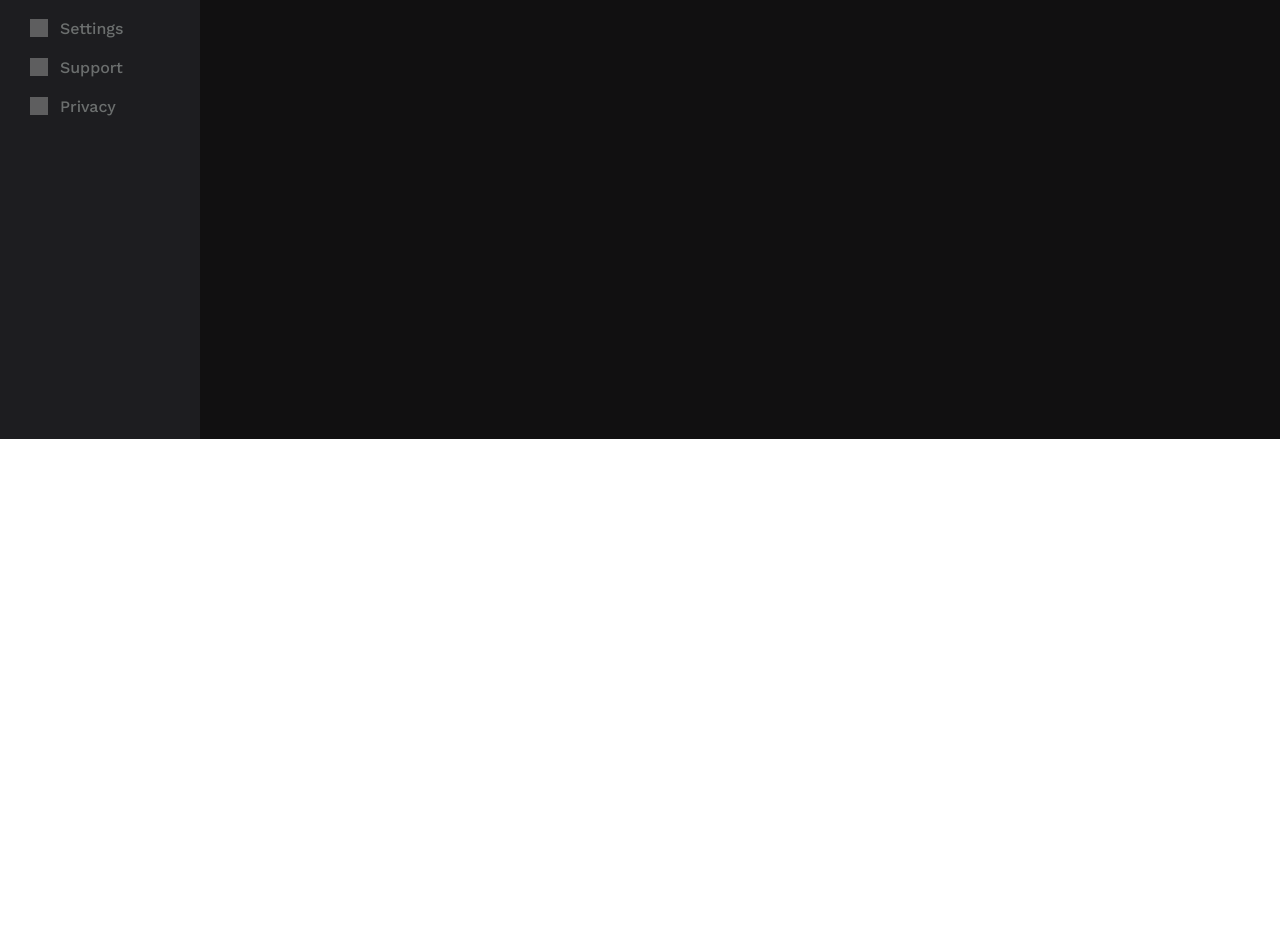
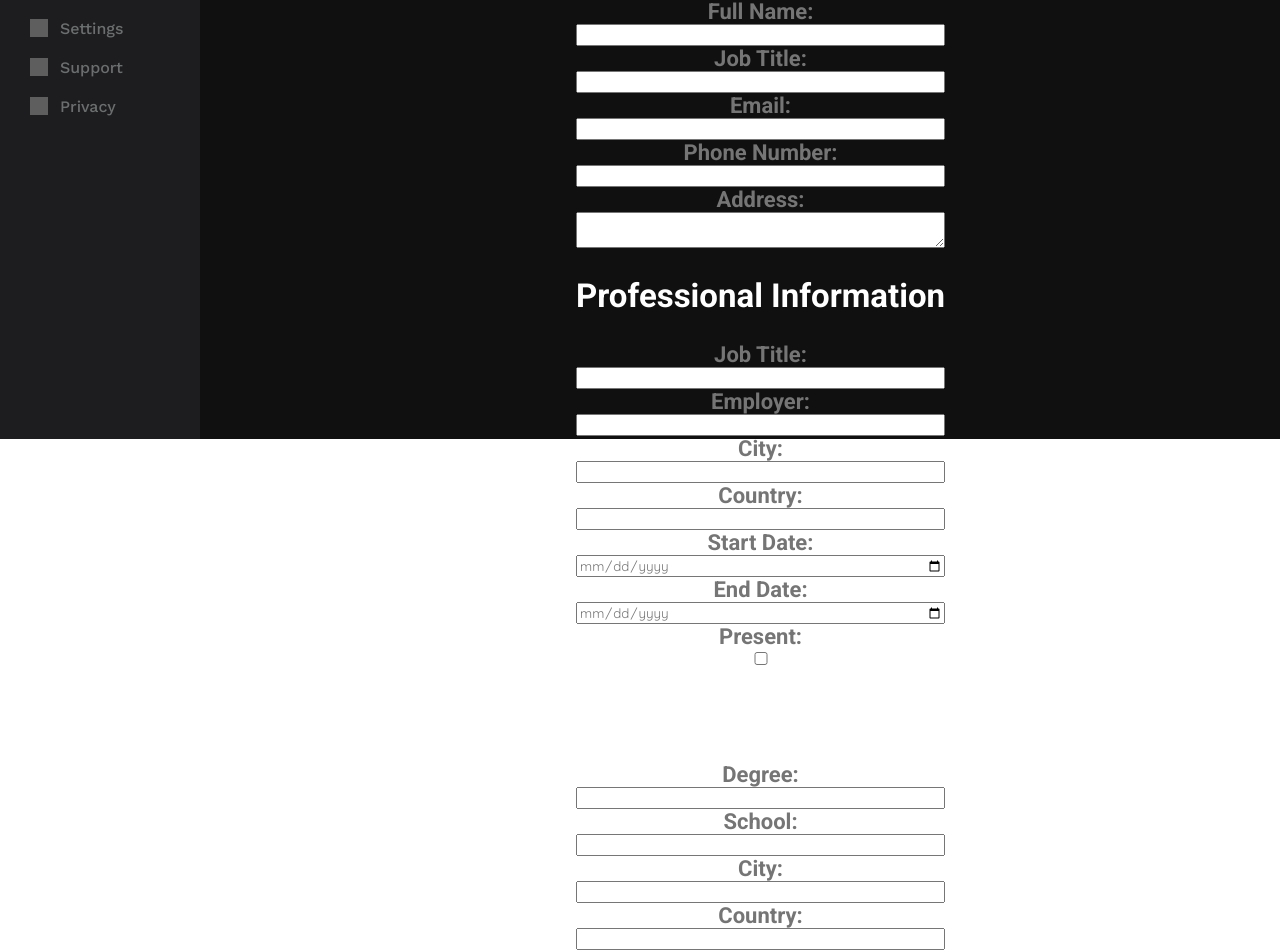
Before and after one commit to schaulet207/resumeBuilder, a React (Vite) app in the folder resumeBuilder/: page / in a window 1280 px wide. Shown: the part 433-1385 px from the top of the page. Before the commit the page ends 872 px from the top, so only its background shows below. Built offline with nearby package versions, Linux system fonts and the light colour scheme; grey boxes are pictures that could not be loaded.

Commit message:
Create React components for Personal, Professional and Education sections

```diff
--- a/resumeBuilder/src/App.jsx
+++ b/resumeBuilder/src/App.jsx
@@ -1,8 +1,21 @@
-import { useState } from 'react'
-import './App.css'
+import React from 'react';
+import './App.css';
+import PersonalInfo from './Personal';
+import ProfessionalInfo from './Professional';
+import EducationInfo from './Education';
 
 function App() {
-
+  return (
+    <div className="App">
+      <h1>Resume Builder</h1>
+      <div className="left-half">
+        <PersonalInfo />
+        <ProfessionalInfo />
+        <EducationInfo />
+      </div>
+      {/* Add other components for the right half of the screen */}
+    </div>
+  );
 }
 
-export default App
+export default App;
--- /dev/null
+++ b/resumeBuilder/src/Education.jsx
@@ -0,0 +1,102 @@
+import React, { useState } from 'react';
+
+function EducationInfo() {
+  const [degree, setDegree] = useState('');
+  const [school, setSchool] = useState('');
+  const [city, setCity] = useState('');
+  const [country, setCountry] = useState('');
+  const [startDate, setStartDate] = useState('');
+  const [endDate, setEndDate] = useState('');
+
+  const handleDegreeChange = (e) => {
+    setDegree(e.target.value);
+  };
+
+  const handleSchoolChange = (e) => {
+    setSchool(e.target.value);
+  };
+
+  const handleCityChange = (e) => {
+    setCity(e.target.value);
+  };
+
+  const handleCountryChange = (e) => {
+    setCountry(e.target.value);
+  };
+
+  const handleStartDateChange = (e) => {
+    setStartDate(e.target.value);
+  };
+
+  const handleEndDateChange = (e) => {
+    setEndDate(e.target.value);
+  };
+
+  return (
+    <div className="education-info">
+      <h2>Education Information</h2>
+      <div className="input-field">
+        <label htmlFor="degree">Degree:</label>
+        <input
+          type="text"
+          id="degree"
+          name="degree"
+          value={degree}
+          onChange={handleDegreeChange}
+        />
+      </div>
+      <div className="input-field">
+        <label htmlFor="school">School:</label>
+        <input
+          type="text"
+          id="school"
+          name="school"
+          value={school}
+          onChange={handleSchoolChange}
+        />
+      </div>
+      <div className="input-field">
+        <label htmlFor="city">City:</label>
+        <input
+          type="text"
+          id="city"
+          name="city"
+          value={city}
+          onChange={handleCityChange}
+        />
+      </div>
+      <div className="input-field">
+        <label htmlFor="country">Country:</label>
+        <input
+          type="text"
+          id="country"
+          name="country"
+          value={country}
+          onChange={handleCountryChange}
+        />
+      </div>
+      <div className="input-field">
+        <label htmlFor="startDate">Start Date:</label>
+        <input
+          type="date"
+          id="startDate"
+          name="startDate"
+          value={startDate}
+          onChange={handleStartDateChange}
+        />
+      </div>
+      <div className="input-field">
+        <label htmlFor="endDate">End Date:</label>
+        <input
+          type="date"
+          id="endDate"
+          name="endDate"
+          value={endDate}
+          onChange={handleEndDateChange}
+        />
+      </div>
+    </div>
+  );
+}
+
+export default EducationInfo;
--- /dev/null
+++ b/resumeBuilder/src/Personal.jsx
@@ -0,0 +1,86 @@
+import React, { useState } from 'react';
+
+function PersonalInfo() {
+  const [fullName, setFullName] = useState('');
+  const [jobTitle, setJobTitle] = useState('');
+  const [email, setEmail] = useState('');
+  const [phoneNumber, setPhoneNumber] = useState('');
+  const [address, setAddress] = useState('');
+
+  const handleFullNameChange = (e) => {
+    setFullName(e.target.value);
+  };
+
+  const handleJobTitleChange = (e) => {
+    setJobTitle(e.target.value);
+  };
+
+  const handleEmailChange = (e) => {
+    setEmail(e.target.value);
+  };
+
+  const handlePhoneNumberChange = (e) => {
+    setPhoneNumber(e.target.value);
+  };
+
+  const handleAddressChange = (e) => {
+    setAddress(e.target.value);
+  };
+
+  return (
+    <div className="personal-info">
+      <h2>Personal Information</h2>
+      <div className="input-field">
+        <label htmlFor="fullName">Full Name:</label>
+        <input
+          type="text"
+          id="fullName"
+          name="fullName"
+          value={fullName}
+          onChange={handleFullNameChange}
+        />
+      </div>
+      <div className="input-field">
+        <label htmlFor="jobTitle">Job Title:</label>
+        <input
+          type="text"
+          id="jobTitle"
+          name="jobTitle"
+          value={jobTitle}
+          onChange={handleJobTitleChange}
+        />
+      </div>
+      <div className="input-field">
+        <label htmlFor="email">Email:</label>
+        <input
+          type="email"
+          id="email"
+          name="email"
+          value={email}
+          onChange={handleEmailChange}
+        />
+      </div>
+      <div className="input-field">
+        <label htmlFor="phoneNumber">Phone Number:</label>
+        <input
+          type="tel"
+          id="phoneNumber"
+          name="phoneNumber"
+          value={phoneNumber}
+          onChange={handlePhoneNumberChange}
+        />
+      </div>
+      <div className="input-field">
+        <label htmlFor="address">Address:</label>
+        <textarea
+          id="address"
+          name="address"
+          value={address}
+          onChange={handleAddressChange}
+        />
+      </div>
+    </div>
+  );
+}
+
+export default PersonalInfo;
--- /dev/null
+++ b/resumeBuilder/src/Professional.jsx
@@ -0,0 +1,117 @@
+import React, { useState } from 'react';
+
+function ProfessionalInfo() {
+  const [jobTitle, setJobTitle] = useState('');
+  const [employer, setEmployer] = useState('');
+  const [city, setCity] = useState('');
+  const [country, setCountry] = useState('');
+  const [startDate, setStartDate] = useState('');
+  const [endDate, setEndDate] = useState('');
+  const [isPresent, setIsPresent] = useState(false);
+
+  const handleJobTitleChange = (e) => {
+    setJobTitle(e.target.value);
+  };
+
+  const handleEmployerChange = (e) => {
+    setEmployer(e.target.value);
+  };
+
+  const handleCityChange = (e) => {
+    setCity(e.target.value);
+  };
+
+  const handleCountryChange = (e) => {
+    setCountry(e.target.value);
+  };
+
+  const handleStartDateChange = (e) => {
+    setStartDate(e.target.value);
+  };
+
+  const handleEndDateChange = (e) => {
+    setEndDate(e.target.value);
+  };
+
+  const handlePresentChange = (e) => {
+    setIsPresent(e.target.checked);
+  };
+
+  return (
+    <div className="professional-info">
+      <h2>Professional Information</h2>
+      <div className="input-field">
+        <label htmlFor="jobTitle">Job Title:</label>
+        <input
+          type="text"
+          id="jobTitle"
+          name="jobTitle"
+          value={jobTitle}
+          onChange={handleJobTitleChange}
+        />
+      </div>
+      <div className="input-field">
+        <label htmlFor="employer">Employer:</label>
+        <input
+          type="text"
+          id="employer"
+          name="employer"
+          value={employer}
+          onChange={handleEmployerChange}
+        />
+      </div>
+      <div className="input-field">
+        <label htmlFor="city">City:</label>
+        <input
+          type="text"
+          id="city"
+          name="city"
+          value={city}
+          onChange={handleCityChange}
+        />
+      </div>
+      <div className="input-field">
+        <label htmlFor="country">Country:</label>
+        <input
+          type="text"
+          id="country"
+          name="country"
+          value={country}
+          onChange={handleCountryChange}
+        />
+      </div>
+      <div className="input-field">
+        <label htmlFor="startDate">Start Date:</label>
+        <input
+          type="date"
+          id="startDate"
+          name="startDate"
+          value={startDate}
+          onChange={handleStartDateChange}
+        />
+      </div>
+      <div className="input-field">
+        <label htmlFor="endDate">End Date:</label>
+        <input
+          type="date"
+          id="endDate"
+          name="endDate"
+          value={endDate}
+          onChange={handleEndDateChange}
+        />
+      </div>
+      <div className="input-field">
+        <label>Present:</label>
+        <input
+          type="checkbox"
+          id="isPresent"
+          name="isPresent"
+          checked={isPresent}
+          onChange={handlePresentChange}
+        />
+      </div>
+    </div>
+  );
+}
+
+export default ProfessionalInfo;
```
Also changed, not shown: 1 other file (tests, documents, lock files or other folders).
